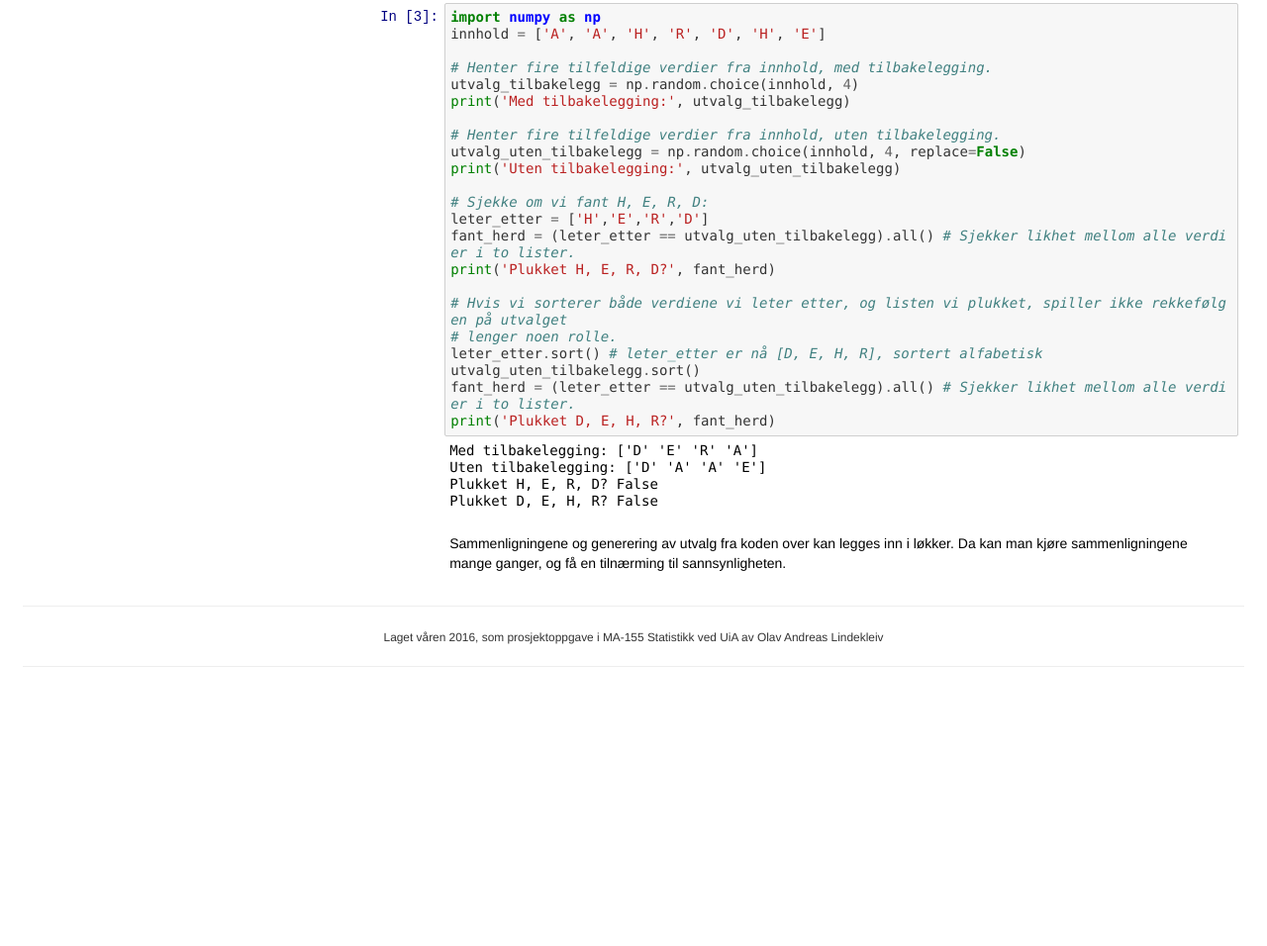
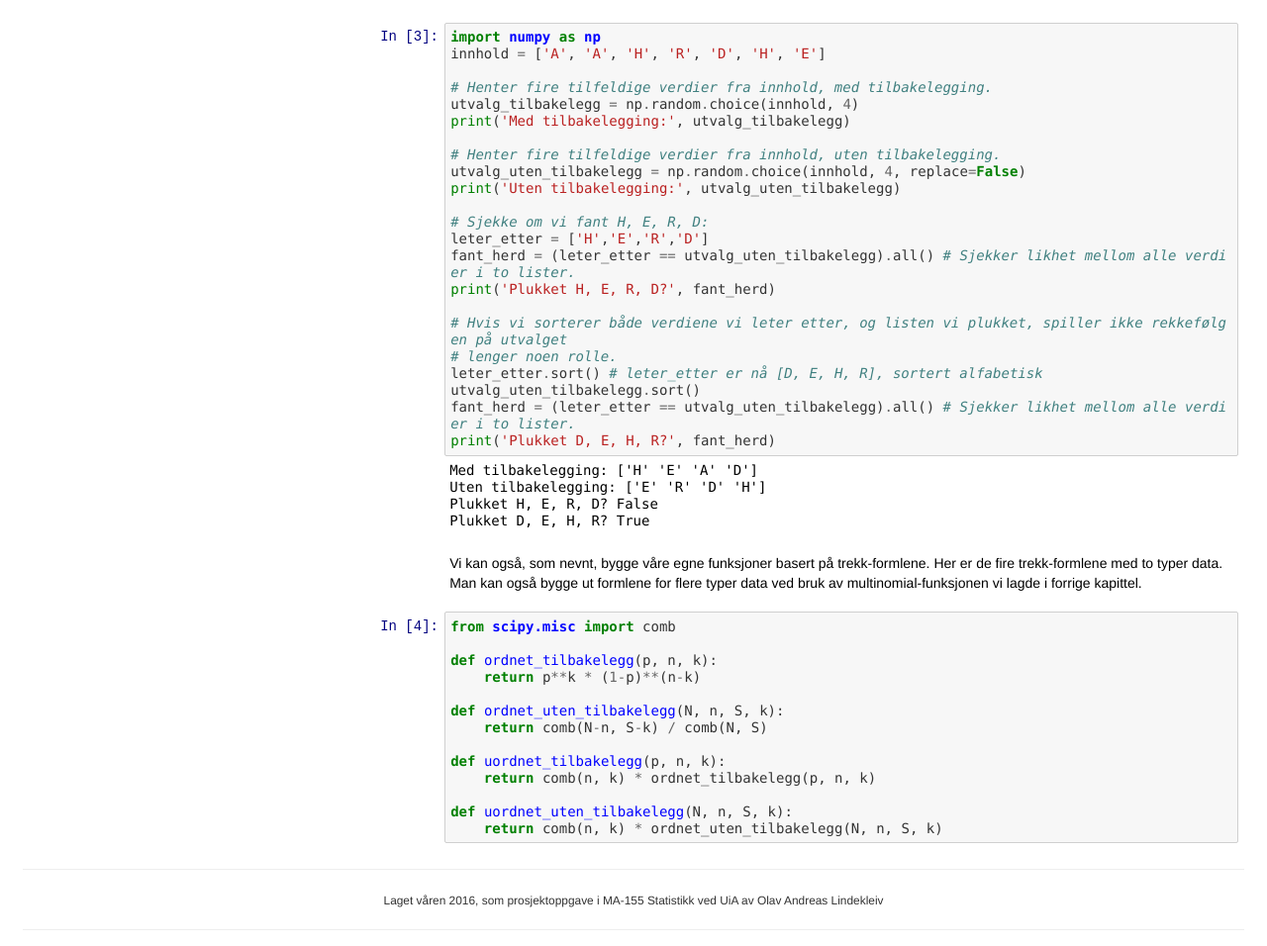
Before and after one commit to oal/ma155-pandas-manual, a plain HTML site: page manual/sannsynlighet.html in a window 1280 px wide. Shown: the part 728-1684 px from the top of the page at 99% size. Before the commit the page ends 1422 px from the top, so only its background shows below. Drawn offline with nearby package versions, Linux system fonts and the light colour scheme; some packages are replaced by stand-ins of ours.

Commit message:
Små fikser.

```diff
--- a/manual/sannsynlighet.html
+++ b/manual/sannsynlighet.html
@@ -136,7 +136,7 @@ P(A|B) = 0.05714285714285714
 </div>
 <div class="inner_cell">
 <div class="text_cell_render border-box-sizing rendered_html">
-<h3 id="Trekk-fra-en-mengde">Trekk fra en mengde<a class="anchor-link" href="#Trekk-fra-en-mengde">&#182;</a></h3><p>Det finnes dessverre ingen hurtigmetode i de pakkene vi har tilgjengelig, for å regne sannsynligheter ved trekk fra en mengde. Ferdig funksjonalitet får vi i større grad til senere kapitler. Vi kan implementere formlene for trekk i Python, selv, eller vi kan ta målinger ved å plukke tilfeldige verdier mange ganger. Sistnevnte måte kan gjøres som beskrevet under.</p>
+<h3 id="Trekk-fra-en-mengde">Trekk fra en mengde<a class="anchor-link" href="#Trekk-fra-en-mengde">&#182;</a></h3><p>Det finnes dessverre ingen hurtigmetode i de pakkene vi har tilgjengelig, for å regne sannsynligheter ved trekk fra en mengde. Ferdig funksjonalitet får vi i større grad til senere kapitler. Vi må derfor implementere trekk-formlene selv, eller vi kan la datamaskinen gjøre jobben med å plukke verdier veldig mange ganger i en løkke. Dette kan man gjøre ved å bruke noe ala dette i en for-løkke:</p>
 
 </div>
 </div>
@@ -180,10 +180,10 @@ P(A|B) = 0.05714285714285714
 
 <div class="output_area"><div class="prompt"></div>
 <div class="output_subarea output_stream output_stdout output_text">
-<pre>Med tilbakelegging: [&apos;D&apos; &apos;E&apos; &apos;R&apos; &apos;A&apos;]
-Uten tilbakelegging: [&apos;D&apos; &apos;A&apos; &apos;A&apos; &apos;E&apos;]
+<pre>Med tilbakelegging: [&apos;H&apos; &apos;E&apos; &apos;A&apos; &apos;D&apos;]
+Uten tilbakelegging: [&apos;E&apos; &apos;R&apos; &apos;D&apos; &apos;H&apos;]
 Plukket H, E, R, D? False
-Plukket D, E, H, R? False
+Plukket D, E, H, R? True
 </pre>
 </div>
 </div>
@@ -197,10 +197,35 @@ Plukket D, E, H, R? False
 </div>
 <div class="inner_cell">
 <div class="text_cell_render border-box-sizing rendered_html">
-<p>Sammenligningene og generering av utvalg fra koden over kan legges inn i løkker. Da kan man kjøre sammenligningene mange ganger, og få en tilnærming til sannsynligheten.</p>
+<p>Vi kan også, som nevnt, bygge våre egne funksjoner basert på trekk-formlene. Her er de fire trekk-formlene med to typer data. Man kan også bygge ut formlene for flere typer data ved bruk av multinomial-funksjonen vi lagde i forrige kapittel.</p>
 
 </div>
 </div>
+</div>
+<div class="cell border-box-sizing code_cell rendered">
+<div class="input">
+<div class="prompt input_prompt">In&nbsp;[4]:</div>
+<div class="inner_cell">
+    <div class="input_area">
+<div class=" highlight hl-ipython3"><pre><span class="kn">from</span> <span class="nn">scipy.misc</span> <span class="k">import</span> <span class="n">comb</span>
+
+<span class="k">def</span> <span class="nf">ordnet_tilbakelegg</span><span class="p">(</span><span class="n">p</span><span class="p">,</span> <span class="n">n</span><span class="p">,</span> <span class="n">k</span><span class="p">):</span>
+    <span class="k">return</span> <span class="n">p</span><span class="o">**</span><span class="n">k</span> <span class="o">*</span> <span class="p">(</span><span class="mi">1</span><span class="o">-</span><span class="n">p</span><span class="p">)</span><span class="o">**</span><span class="p">(</span><span class="n">n</span><span class="o">-</span><span class="n">k</span><span class="p">)</span>
+
+<span class="k">def</span> <span class="nf">ordnet_uten_tilbakelegg</span><span class="p">(</span><span class="n">N</span><span class="p">,</span> <span class="n">n</span><span class="p">,</span> <span class="n">S</span><span class="p">,</span> <span class="n">k</span><span class="p">):</span>
+    <span class="k">return</span> <span class="n">comb</span><span class="p">(</span><span class="n">N</span><span class="o">-</span><span class="n">n</span><span class="p">,</span> <span class="n">S</span><span class="o">-</span><span class="n">k</span><span class="p">)</span> <span class="o">/</span> <span class="n">comb</span><span class="p">(</span><span class="n">N</span><span class="p">,</span> <span class="n">S</span><span class="p">)</span>
+
+<span class="k">def</span> <span class="nf">uordnet_tilbakelegg</span><span class="p">(</span><span class="n">p</span><span class="p">,</span> <span class="n">n</span><span class="p">,</span> <span class="n">k</span><span class="p">):</span>
+    <span class="k">return</span> <span class="n">comb</span><span class="p">(</span><span class="n">n</span><span class="p">,</span> <span class="n">k</span><span class="p">)</span> <span class="o">*</span> <span class="n">ordnet_tilbakelegg</span><span class="p">(</span><span class="n">p</span><span class="p">,</span> <span class="n">n</span><span class="p">,</span> <span class="n">k</span><span class="p">)</span>
+
+<span class="k">def</span> <span class="nf">uordnet_uten_tilbakelegg</span><span class="p">(</span><span class="n">N</span><span class="p">,</span> <span class="n">n</span><span class="p">,</span> <span class="n">S</span><span class="p">,</span> <span class="n">k</span><span class="p">):</span>
+    <span class="k">return</span> <span class="n">comb</span><span class="p">(</span><span class="n">n</span><span class="p">,</span> <span class="n">k</span><span class="p">)</span> <span class="o">*</span> <span class="n">ordnet_uten_tilbakelegg</span><span class="p">(</span><span class="n">N</span><span class="p">,</span> <span class="n">n</span><span class="p">,</span> <span class="n">S</span><span class="p">,</span> <span class="n">k</span><span class="p">)</span>
+</pre></div>
+
+</div>
+</div>
+</div>
+
 </div>
 			</section>
 		</div>
```
Also changed, not shown: manual/introduksjon-og-installasjon.html (+1 -0 lines), manual/python.html (+2 -1 lines), 3 other files.
